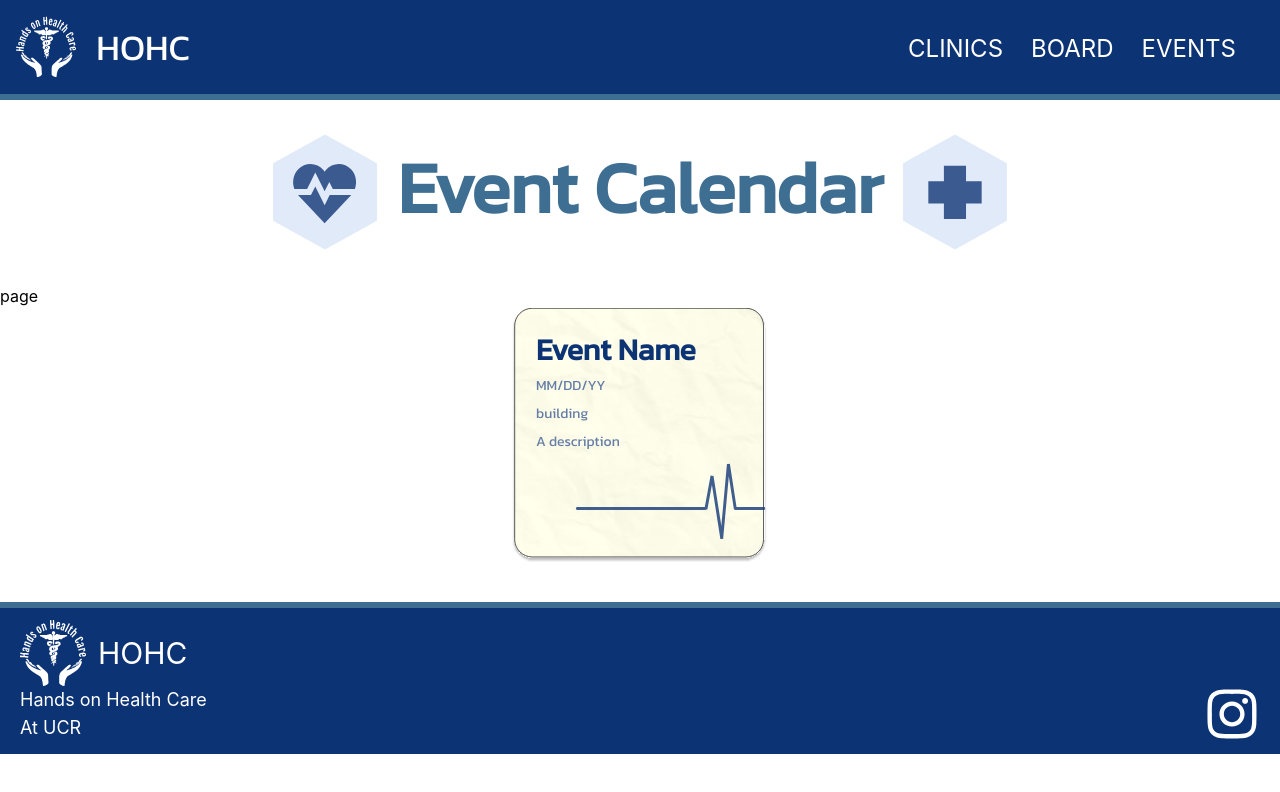
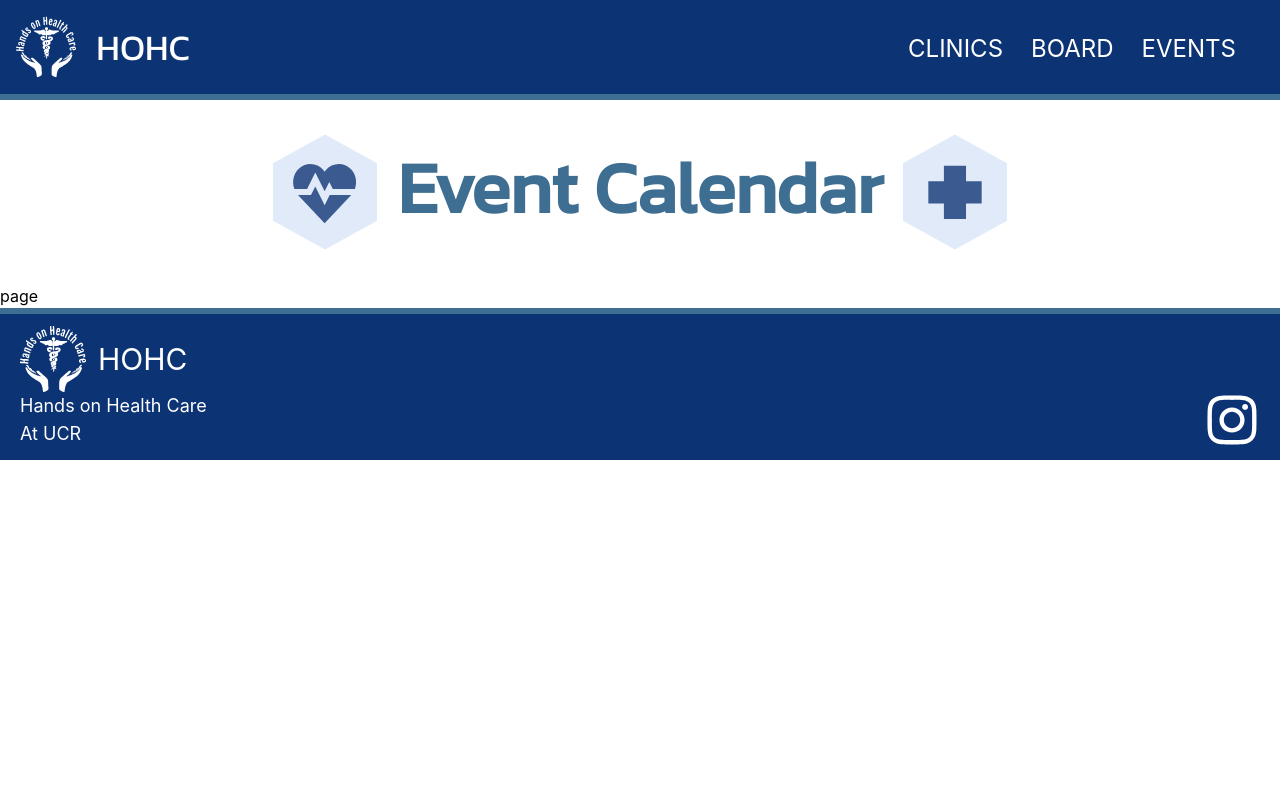
Before and after one commit to acm-ucr/hohc-website, a Next.js app: page /events in a window 1280 px wide. Shown: the top 792 px of the page. Built offline with nearby package versions, Linux system fonts and the light colour scheme.

Commit message:
small fix

```diff
--- a/src/app/events/page.tsx
+++ b/src/app/events/page.tsx
@@ -1,23 +1,12 @@
 import Header from "@/components/header";
 import HeartIcon from "@/public/heart-icon.svg";
 import CrossIcon from "@/public/cross-icon.svg";
-import Event from "@/components/events/event";
 
 const Page = () => {
   return (
     <div>
       <Header icon1={HeartIcon} icon2={CrossIcon} title="Event Calendar" />
       page
-      <div className="flex w-full justify-center pb-10">
-        <div className="h-1/5 w-1/5">
-          <Event
-            title="Event Name"
-            date="MM/DD/YY"
-            location="building"
-            description="A description"
-          />
-        </div>
-      </div>
     </div>
   );
 };
```
